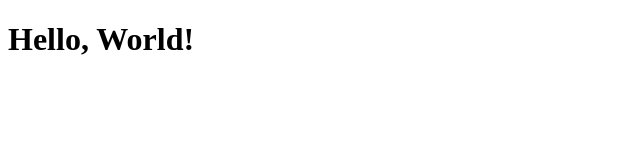
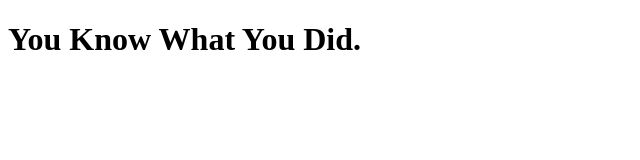
Before and after one commit to Jamesjili/jamesjili.github.io, a plain HTML site: page index.html in a window 1280 px wide. Shown: the whole page, without its empty margins (0-640 px from the left). Drawn offline with Linux system fonts and the light colour scheme.

Commit message:
Update index.html

```diff
--- a/index.html
+++ b/index.html
@@ -1,9 +1,9 @@
 <!DOCTYPE html>
 <html>
 <head>
-<title>My Website</title>
+<title>FUCK YOU '◡'🖕</title>
 </head>
 <body>
-<h1>Hello, World!</h1>
+<h1>You Know What You Did.</h1>
 </body>
 </html>
```
